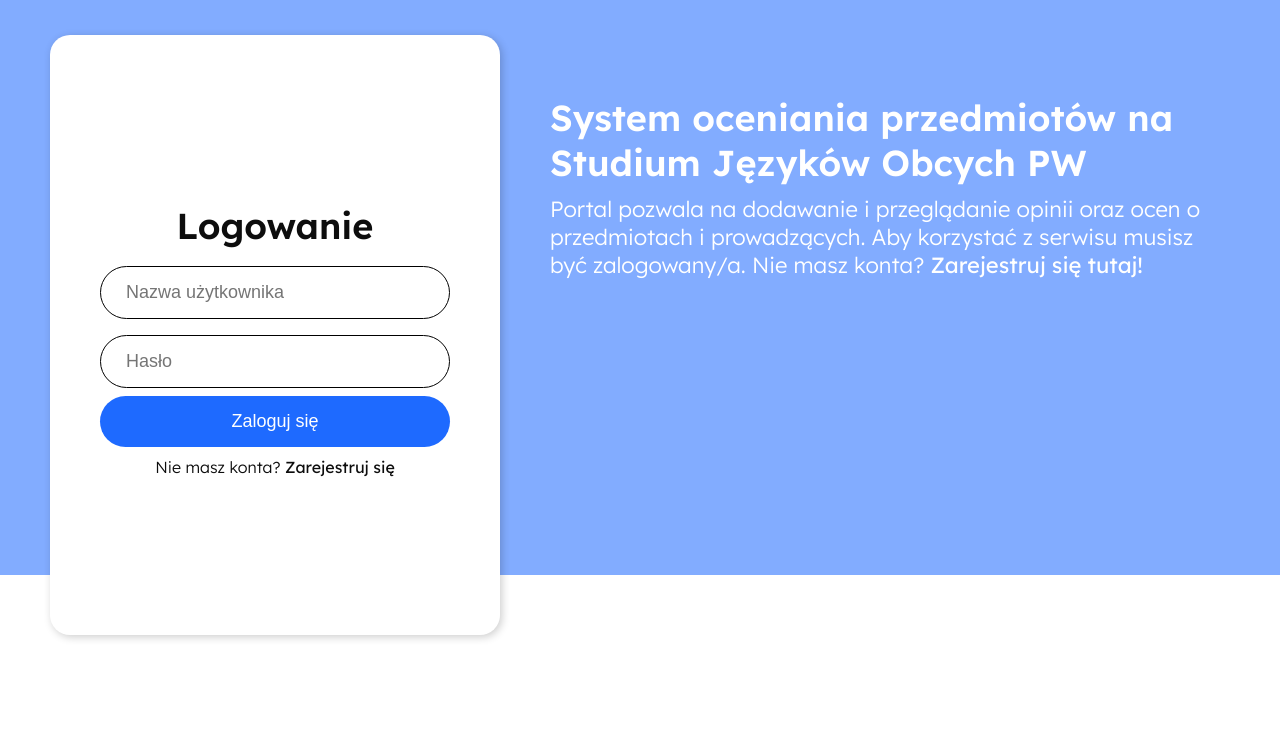
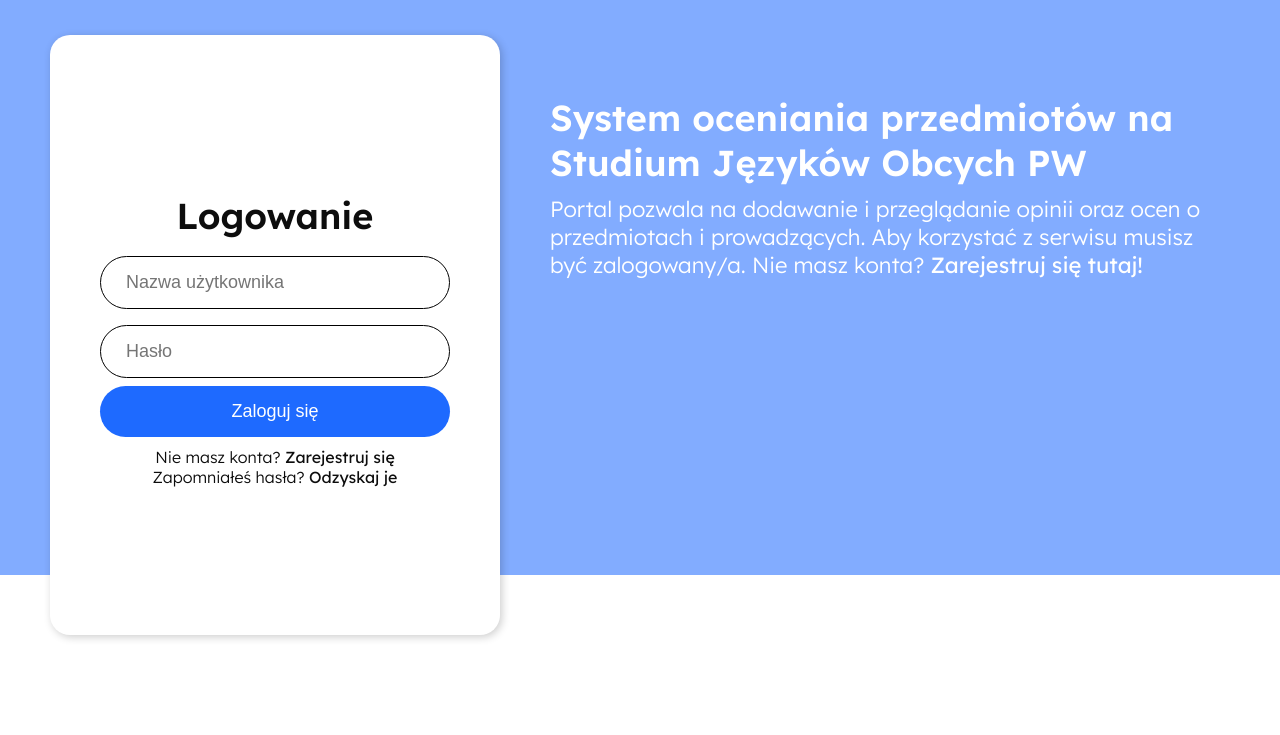
Before and after one commit to sjopinie/sjopinie, a Django app: page /login/ in a window 1280 px wide. Shown: the part 145-880 px from the top of the page. Run offline with Django 3.2, Linux system fonts and the light colour scheme; parts of the project's set-up code (start-up, migrations or seed data) failed here and were passed over.

Commit message:
Allow restarting email from login page

```diff
--- a/sjopinie/sjopinie_app/templates/account/login.html
+++ b/sjopinie/sjopinie_app/templates/account/login.html
@@ -56,6 +56,9 @@
           <span class="create-account-text"
             >Nie masz konta? <a href="/signup">Zarejestruj się</a>
           </span>
+          <span class="create-account-text"
+            >Zapomniałeś hasła? <a href="{% url 'account_reset_password' %}">Odzyskaj je</a>
+          </span>
         </div>
       </div>
 
```
